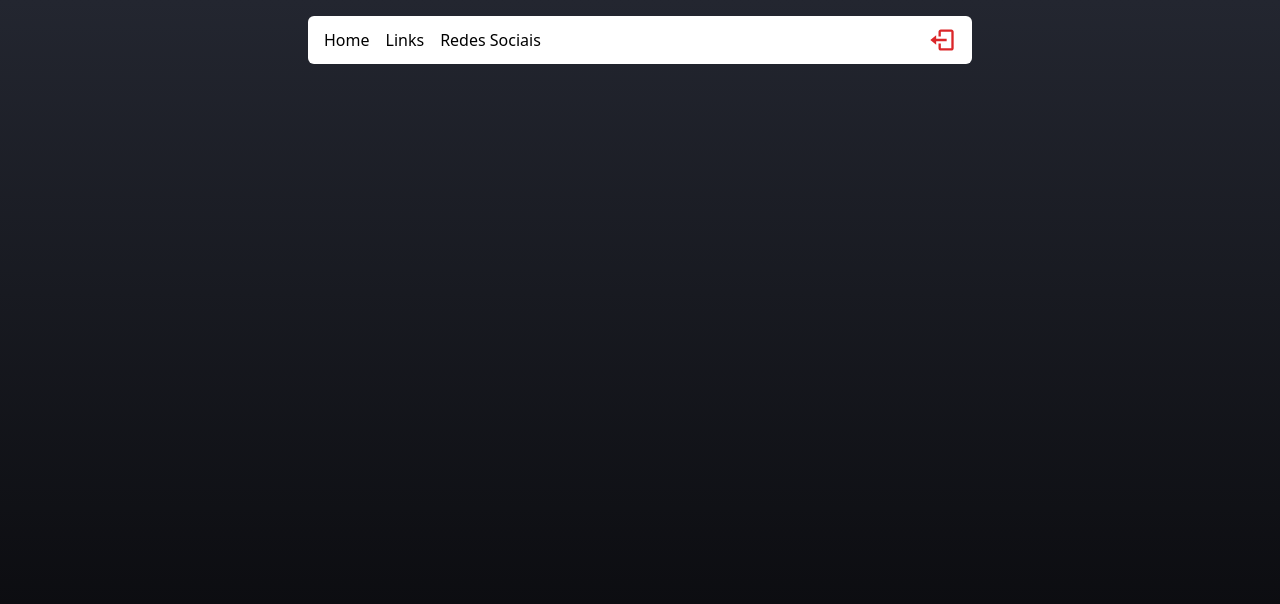
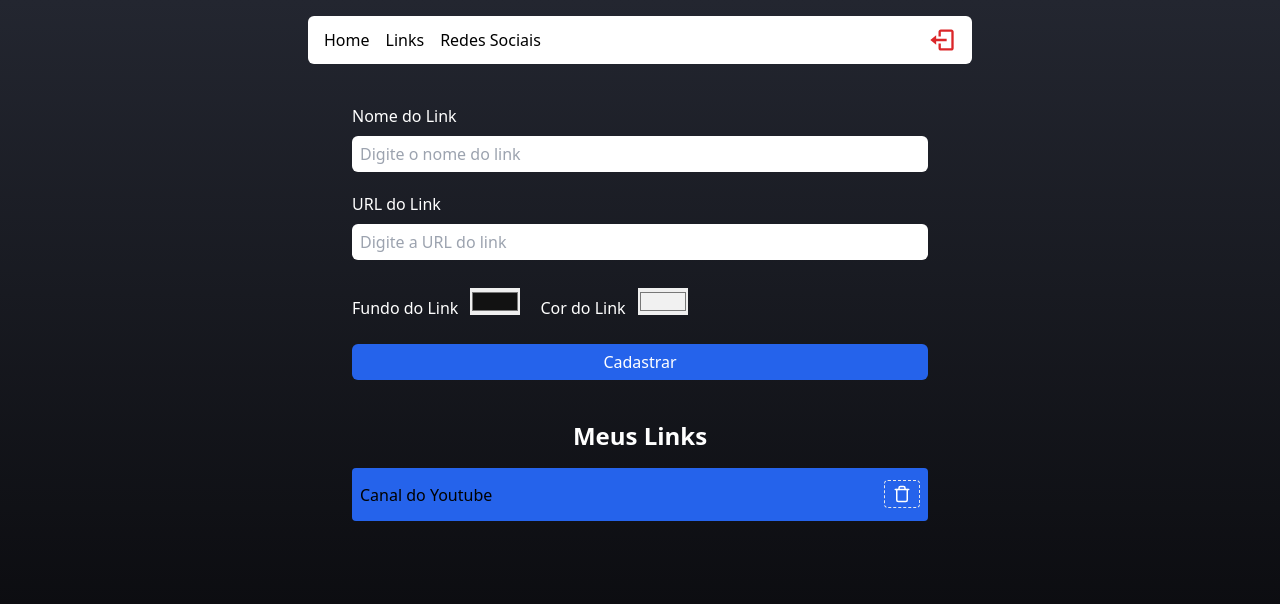
Before and after one commit to DuduArnhold/linktree, a React (Vite) app: page /admin in a window 1280 px wide. Shown: the top 604 px of the page. Built offline with nearby package versions, Linux system fonts and the light colour scheme; no server answers; sample sign-in values are in the browser's storage.

Commit message:
construindo o conteúdo  da pagina de admin

```diff
--- a/src/pages/admin/index.tsx
+++ b/src/pages/admin/index.tsx
@@ -1,9 +1,126 @@
+import { useState, FormEvent } from "react";
 import { Header } from "../../components/header";
+import { Input } from "../../components/input";
+import { FiTrash } from "react-icons/fi"
+
+import {db} from "../../services/firebaseConection";
+
+import {
+    addDoc,
+    collection,
+    onSnapshot,
+    query,
+    orderBy,
+    doc,
+    deleteDoc,
+
+} from "firebase/firestore"
 
 export function Admin(){
+
+    const [nameInput, setNameInput] = useState("")
+    const [url, setUrl] = useState("")
+    const [textColorInput, setTextColorInput] = useState("#F1F1F1")
+    const [bgColorInput, setBgColorInput] = useState("#121212")
+
+
+    async function handleRegister(e: FormEvent){
+        e.preventDefault();
+
+        alert("teste")
+    }
+
     return(
         <div className="flex items-center flex-col min-h-screen pb-7 px-2">
             <Header/>
+
+            <form className="flex flex-col mt-8 mb-3 w-full max-w-xl" onSubmit={handleRegister}>
+                <label className=" text-white font-medium mt-2 mb-2">Nome do Link</label>
+                <Input
+                placeholder="Digite o nome do link"
+                value={nameInput}
+                onChange={(e) => {setNameInput(e.target.value)}}
+                />
+
+
+                <label className=" text-white font-medium mt-2 mb-2">URL do Link</label>
+                <Input
+                type="url"
+                placeholder="Digite a URL do link"
+                value={url}
+                onChange={(e) => {setUrl(e.target.value)}}
+                />
+
+
+                <section className="flex my-4 gap-5">
+                    <div className="flex gap-3">
+                    <label className=" text-white font-medium mt-2 mb-2">Fundo do Link</label>
+                    <input
+                        type="color"
+                        value={bgColorInput}
+                        onChange={(e) => {setBgColorInput(e.target.value)}}
+                    />
+                    </div>
+
+                    <div className="flex gap-3">
+                    <label className=" text-white font-medium mt-2 mb-2">Cor do Link</label>
+                    <input
+                        type="color"
+                        value={textColorInput}
+                        onChange={(e) => {setTextColorInput(e.target.value)}}
+                    />
+                    </div>
+                </section>
+
+                {nameInput !== '' && (
+                <div className="flex items-center justify-center flex-col mb-7 p-1 border-gray-100/25 border rounded-md">
+                    <label className=" text-white font-medium mt-2 mb-2">Veja como está ficando</label>
+                    <article
+                        className="w-11/12 max-w-lg flex flex-col items-center justify-between bg-zinc-900 rounded px-1 py-3  "
+                        style={{marginBottom: 8, marginTop: 8, backgroundColor: bgColorInput}}
+                    >
+                    <p style={{color: textColorInput}}
+                        className="font-medium"
+                    >{nameInput}</p>
+                    </article>
+                </div>
+                )}
+
+
+
+
+
+                <button
+                    type="submit"
+                    className=" mb-7 bg-blue-600 h-9 rounded-md text-white font-medium
+                    gap-4 flex justify-center items-center
+                    "
+                >Cadastrar</button>
+
+
+
+
+            </form>
+
+
+            <h2
+                className="font-bold text-white mb-4 text-2xl"
+            >Meus Links</h2>
+
+            <article className="flex items-center justify-between w-11/12 max-w-xl
+                rounded py-3 px-2 mb-2 select-none
+            "
+                    style={{backgroundColor: "#2563EB", color: "#000"}}
+            >
+                <p>Canal do Youtube</p>
+                <div>
+                    <button
+                        className="border border-dashed py-1 px-2 rounded"
+                    ><FiTrash size={18} color="#FFF"/></button>
+                    </div>
+            </article>
+
+
         </div>
     )
 }
```
